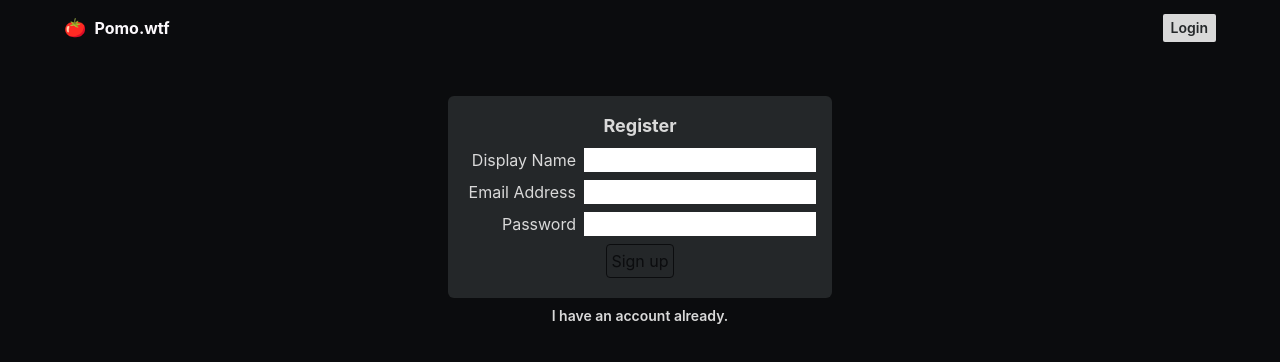
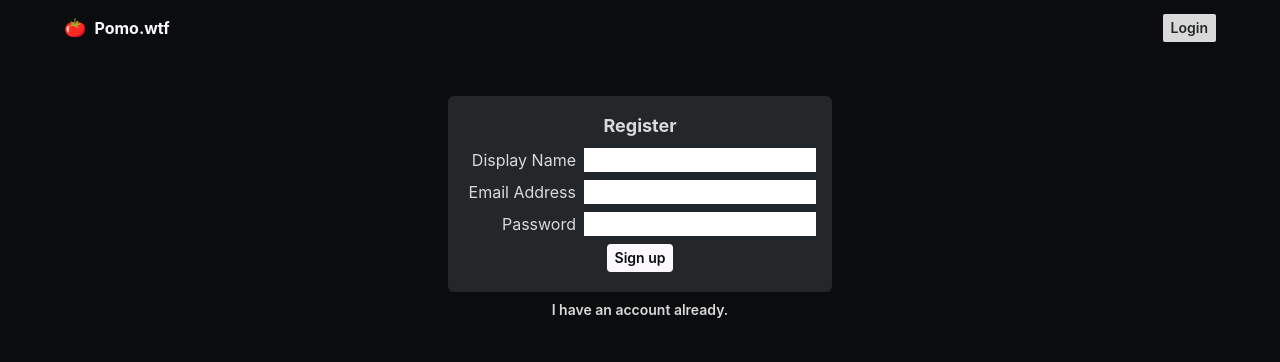
Before and after one commit to joeyiny/Pomodoro, a React (Create React App) app: page /register in a window 1280 px wide. Shown: the top 362 px of the page. Built offline with nearby package versions, Linux system fonts and the light colour scheme; no server answers.

Commit message:
Make Register Button white

```diff
--- a/src/screens/Register.tsx
+++ b/src/screens/Register.tsx
@@ -76,7 +76,7 @@ const Register = () => {
             <input
               type="submit"
               value="Sign up"
-              className="m-auto border bg-gray-200 text-gray-900 p-1 rounded"
+              className="m-auto bg-gray-50 text-gray-900 p-1 rounded font-semibold text-sm px-2"
             />
           </div>
         </form>
```
